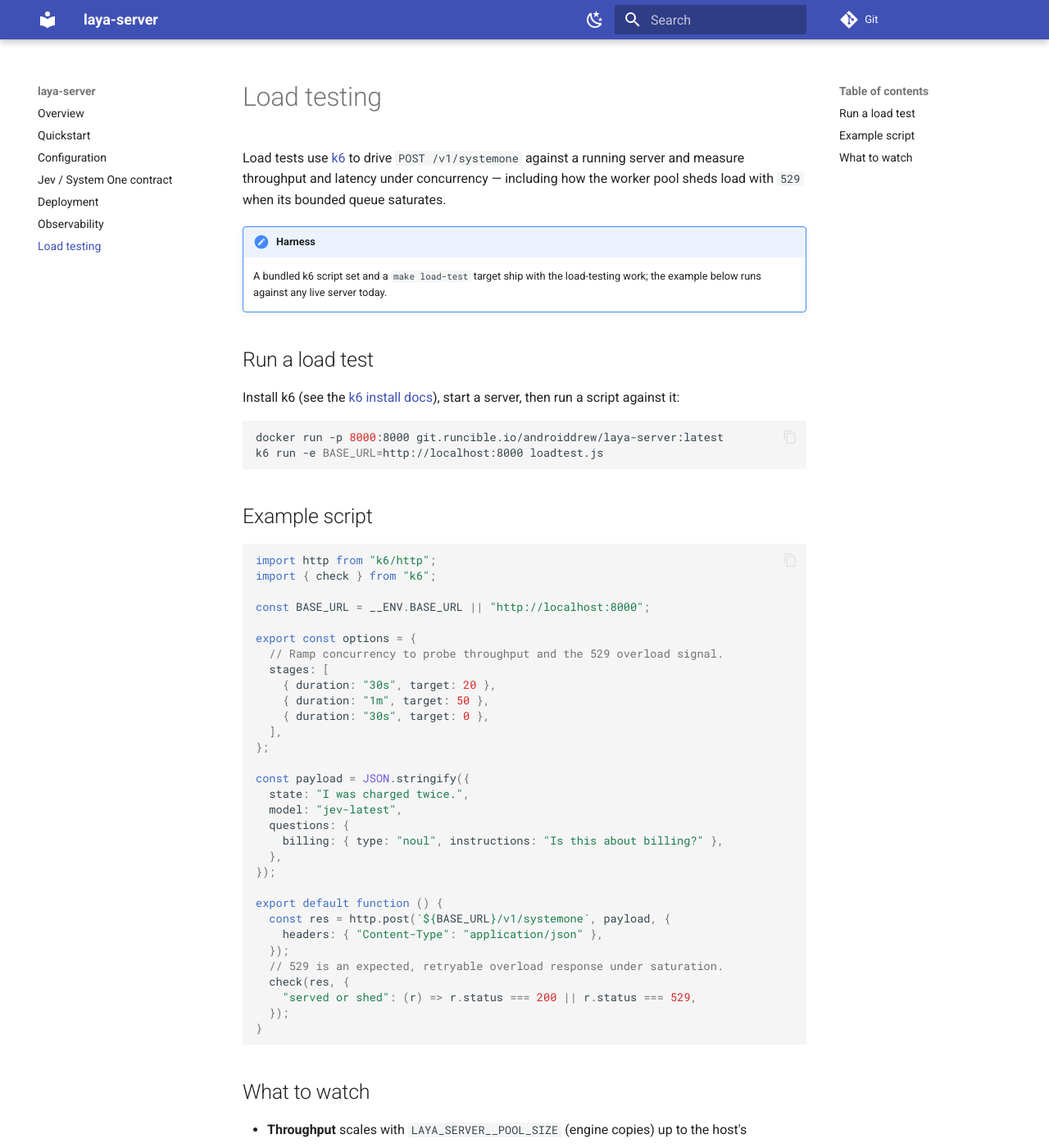
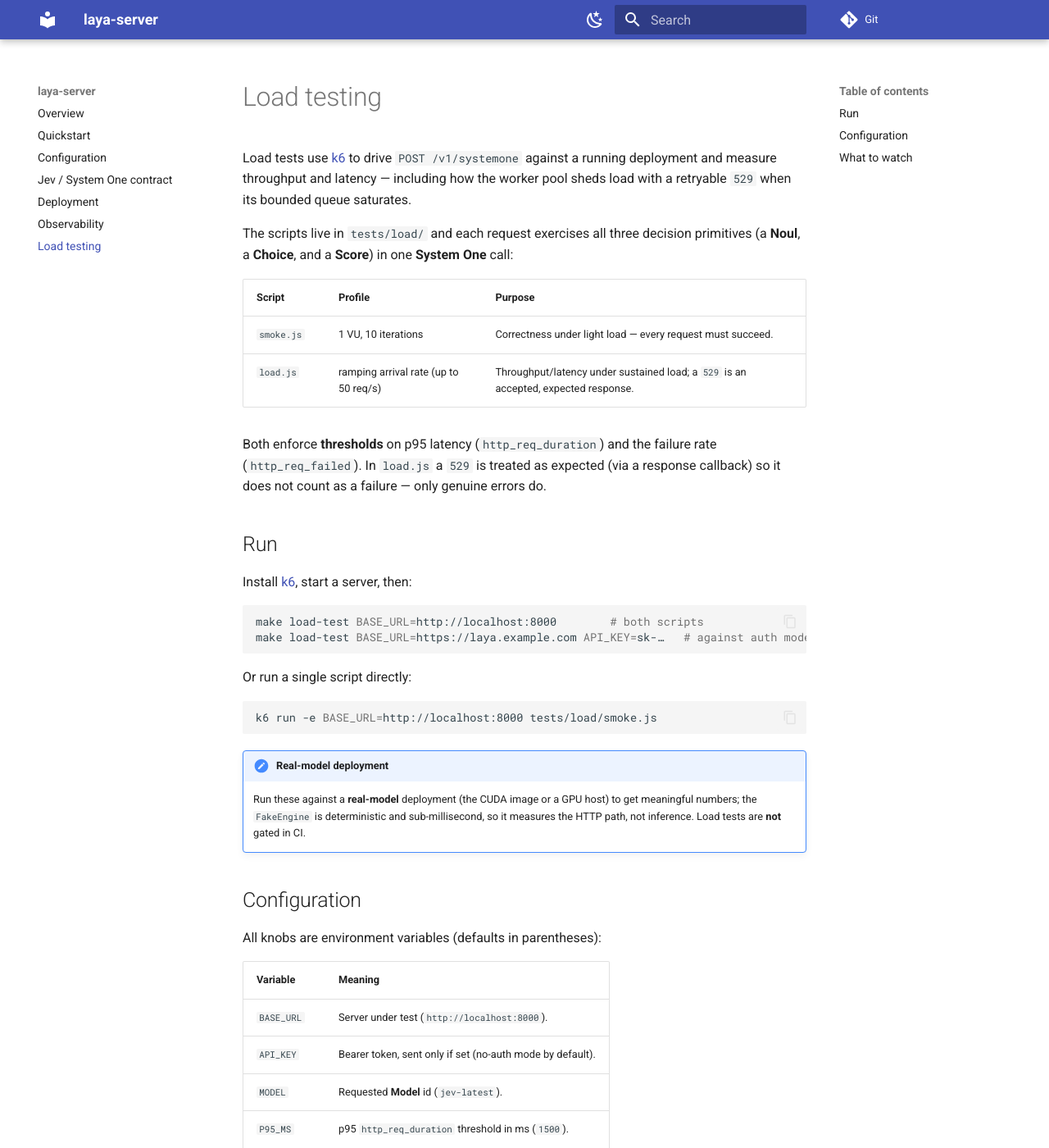
Before and after one commit to androiddrew/whatdo, an MkDocs documentation site: the page built from docs/load-testing.md, in a window 1280 px wide and 1400 px high. Shown: the whole window at 82% size. Built offline with MkDocs 1.6.1 and Material for MkDocs 9.7.7, drawn with Linux system fonts in a browser that asks for light colours; some of the changed text lies outside the part shown.

Commit message:
Adding load tests (#23)
Closes #12

Adds K6 based load test scripts.

Reviewed-on: https://git.runcible.io/androiddrew/laya-server/pulls/23

````diff
--- a/docs/load-testing.md
+++ b/docs/load-testing.md
@@ -1,58 +1,53 @@
 # Load testing
 
 Load tests use [k6](https://k6.io/) to drive `POST /v1/systemone` against a
-running server and measure throughput and latency under concurrency — including
-how the worker pool sheds load with `529` when its bounded queue saturates.
+running deployment and measure throughput and latency — including how the worker
+pool sheds load with a retryable `529` when its bounded queue saturates.
 
-!!! note "Harness"
-    A bundled k6 script set and a `make load-test` target ship with the
-    load-testing work; the example below runs against any live server today.
+The scripts live in `tests/load/` and each request exercises all three decision
+primitives (a **Noul**, a **Choice**, and a **Score**) in one **System One** call:
 
-## Run a load test
+| Script | Profile | Purpose |
+| ------ | ------- | ------- |
+| `smoke.js` | 1 VU, 10 iterations | Correctness under light load — every request must succeed. |
+| `load.js` | ramping arrival rate (up to 50 req/s) | Throughput/latency under sustained load; a `529` is an accepted, expected response. |
 
-Install k6 (see the [k6 install docs](https://k6.io/docs/get-started/installation/)),
-start a server, then run a script against it:
+Both enforce **thresholds** on p95 latency (`http_req_duration`) and the failure
+rate (`http_req_failed`). In `load.js` a `529` is treated as expected (via a
+response callback) so it does not count as a failure — only genuine errors do.
+
+## Run
+
+Install [k6](https://k6.io/docs/get-started/installation/), start a server, then:
 
 ```bash
-docker run -p 8000:8000 git.runcible.io/androiddrew/laya-server:latest
-k6 run -e BASE_URL=http://localhost:8000 loadtest.js
+make load-test BASE_URL=http://localhost:8000        # both scripts
+make load-test BASE_URL=https://laya.example.com API_KEY=sk-…   # against auth mode
 ```
 
-## Example script
+Or run a single script directly:
 
-```javascript
-import http from "k6/http";
-import { check } from "k6";
+```bash
+k6 run -e BASE_URL=http://localhost:8000 tests/load/smoke.js
+```
 
-const BASE_URL = __ENV.BASE_URL || "http://localhost:8000";
+!!! note "Real-model deployment"
+    Run these against a **real-model** deployment (the CUDA image or a
+    GPU host) to get meaningful numbers; the `FakeEngine` is deterministic and
+    sub-millisecond, so it measures the HTTP path, not inference. Load tests are
+    **not** gated in CI.
 
-export const options = {
-  // Ramp concurrency to probe throughput and the 529 overload signal.
-  stages: [
-    { duration: "30s", target: 20 },
-    { duration: "1m", target: 50 },
-    { duration: "30s", target: 0 },
-  ],
-};
+## Configuration
 
-const payload = JSON.stringify({
-  state: "I was charged twice.",
-  model: "jev-latest",
-  questions: {
-    billing: { type: "noul", instructions: "Is this about billing?" },
-  },
-});
+All knobs are environment variables (defaults in parentheses):
 
-export default function () {
-  const res = http.post(`${BASE_URL}/v1/systemone`, payload, {
-    headers: { "Content-Type": "application/json" },
-  });
-  // 529 is an expected, retryable overload response under saturation.
-  check(res, {
-    "served or shed": (r) => r.status === 200 || r.status === 529,
-  });
-}
-```
+| Variable | Meaning |
+| -------- | ------- |
+| `BASE_URL` | Server under test (`http://localhost:8000`). |
+| `API_KEY` | Bearer token, sent only if set (no-auth mode by default). |
+| `MODEL` | Requested **Model** id (`jev-latest`). |
+| `P95_MS` | p95 `http_req_duration` threshold in ms (`1500`). |
+| `FAIL_RATE` | Max `http_req_failed` rate for `load.js` (`0.01`). |
 
 ## What to watch
 
````
Also changed, not shown: other parts of docs/load-testing.md (+2 -2 lines), docs/deployment.md (+3 -4 lines), docs/quickstart.md (+4 -0 lines), 6 other files.
